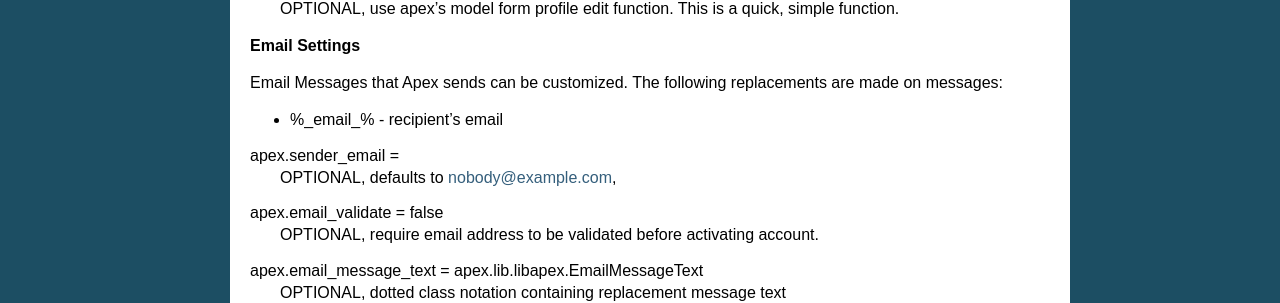
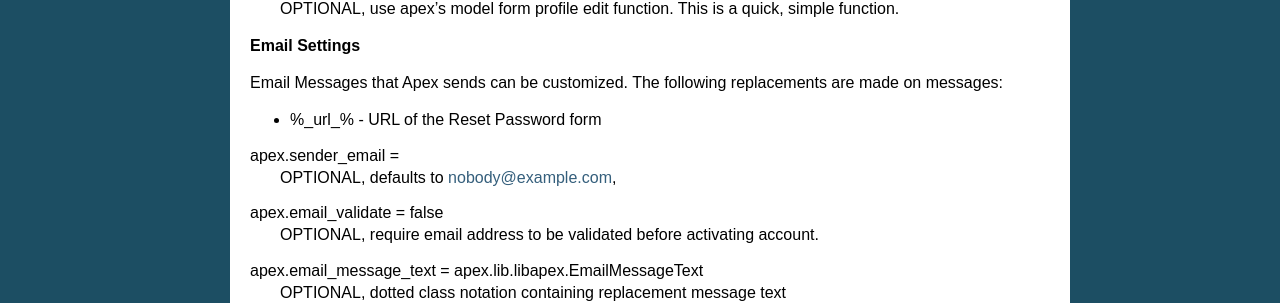
Before and after one commit to cd34/apex, a Sphinx documentation site: the page built from docs/source/options.rst, in a window 1280 px wide. Shown: the part 1452-1755 px from the top of the page. Built offline with Sphinx 7.4.7, drawn with Linux system fonts in a browser that asks for light colours.

Commit message:
fix documentation for email message text replacement

```diff
--- a/docs/source/options.rst
+++ b/docs/source/options.rst
@@ -84,7 +84,7 @@ apex.use_apex_edit = false
 Email Messages that Apex sends can be customized. The following replacements
 are made on messages:
 
-* %_email_% - recipient's email
+* %_url_% - URL of the Reset Password form
 
 apex.sender_email =
   OPTIONAL, defaults to nobody@example.com,
```
